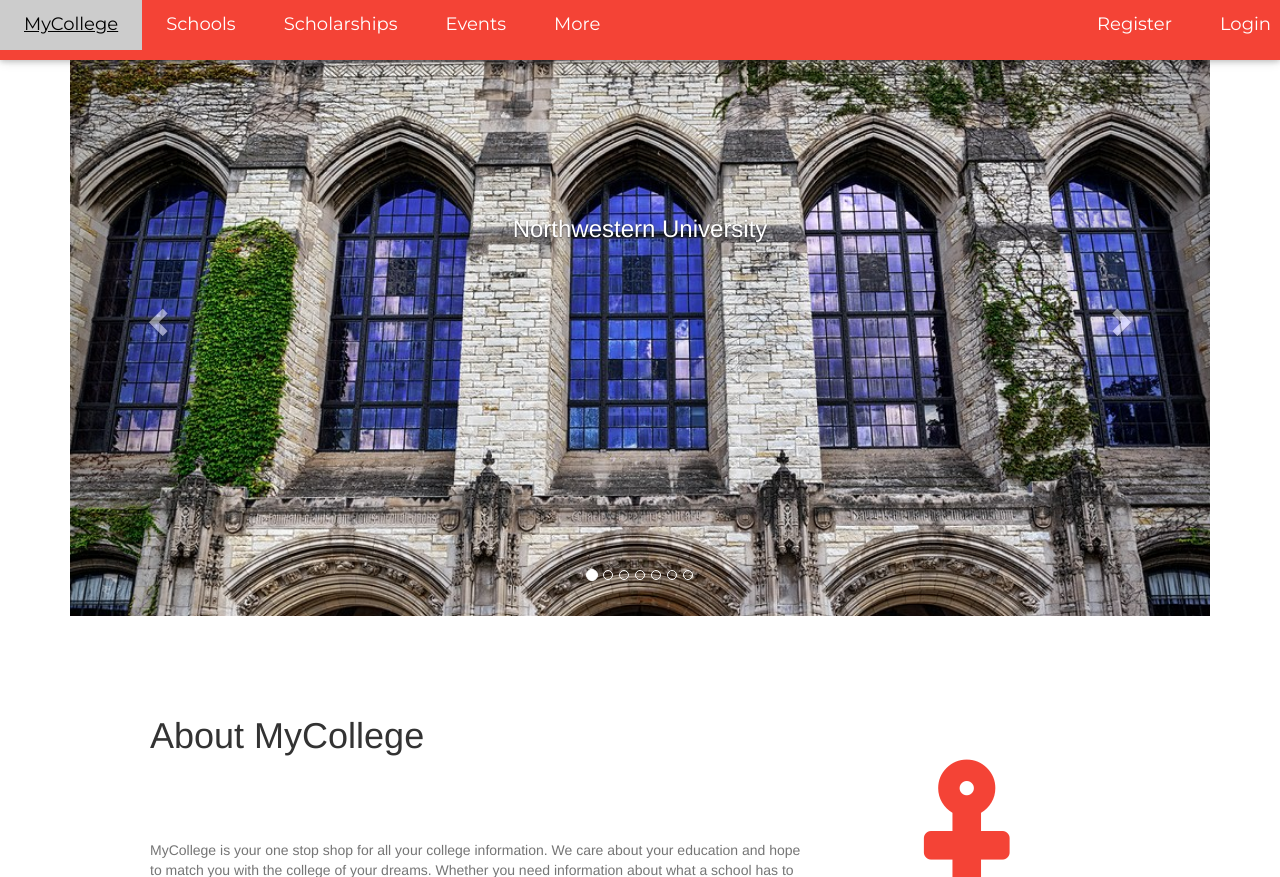
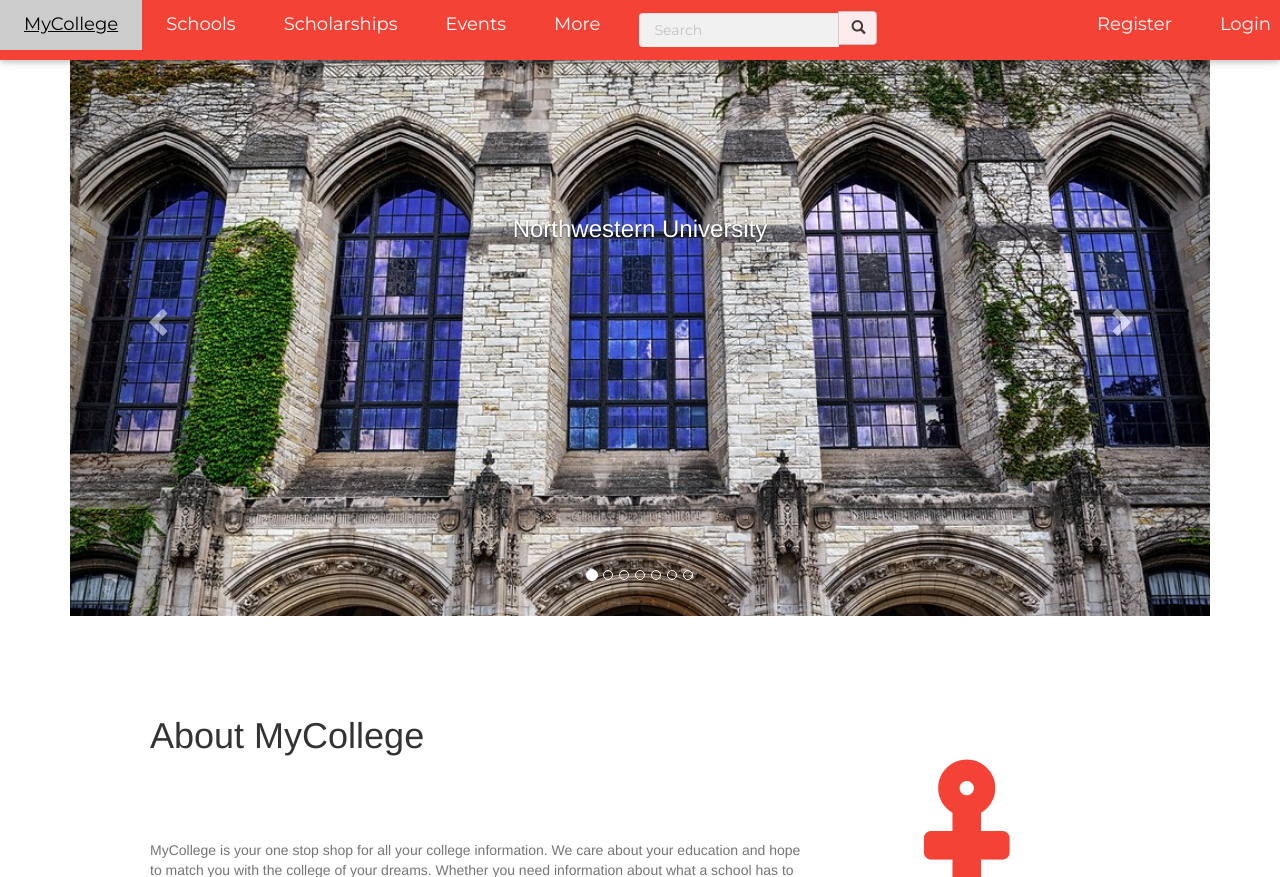
Before and after one commit to kalevias/MyCollege, a PHP site: page /index.php in a window 1280 px wide. Shown: the top 877 px of the page. Run offline with PHP 8.4, Linux system fonts and the light colour scheme; some libraries are stand-ins or nearby versions.

Commit message:
Added search button
Naba - Added search box and button area.

```diff
--- a/pages/homepage/index.php
+++ b/pages/homepage/index.php
@@ -19,6 +19,10 @@ if(isset($_POST["requestType"]) && $_POST["requestType"] == "logout"){
 <title>MyCollege</title>
 <meta charset="UTF-8">
 <meta name="viewport" content="width=device-width, initial-scale=1">
+
+<meta name="viewport" content="width=device-width, initial-scale=1">
+<link rel="stylesheet" href="https://cdnjs.cloudflare.com/ajax/libs/font-awesome/4.7.0/css/font-awesome.min.css">
+
 <link rel="stylesheet" href="https://www.w3schools.com/w3css/4/w3.css">
 <link rel="stylesheet" href="https://fonts.googleapis.com/css?family=Lato">
 <link rel="stylesheet" href="https://fonts.googleapis.com/css?family=Montserrat">
@@ -49,7 +53,22 @@ if(isset($_POST["requestType"]) && $_POST["requestType"] == "logout"){
         <a href="#" class="w3-bar-item w3-button w3-hide-small w3-padding-large w3-hover-white">Scholarships</a>
         <a href="#" class="w3-bar-item w3-button w3-hide-small w3-padding-large w3-hover-white">Events</a>
         <a href="#" class="w3-bar-item w3-button w3-hide-small w3-padding-large w3-hover-white">More</a>
+        <form class="navbar-form navbar-left" action="/mycollege/pages/Search/SearchResults.php">
+
+           <div class="input-group">
+
+
+                <input type="text" class="form-control" placeholder="Search" name="search">
+                <div class="input-group-btn">
+                    <button class="btn btn-default" type="submit">
+                        <i class="glyphicon glyphicon-search"></i>
+                    </button>
+                </div>
+            </div>
+        </form>
+
         <p class="navbar-right actions">
+
 			<?php
 			if($loggedIn){
 			?>
@@ -331,21 +350,6 @@ if(isset($_POST["requestType"]) && $_POST["requestType"] == "logout"){
     </body>
 
 
-    <script>
-        // Get the modal
-        var modal1 = document.getElementById('id01');
-        var modal2 = document.getElementById('id02');
-
-        // When the user clicks anywhere outside of the modal, close it
-        window.onclick = function (event) {
-            if (event.target == modal1) {
-                modal1.style.display = "none";
-            }
-            if (event.target == modal2) {
-                modal2.style.display = "none";
-            }
-        }
-    </script>
     <!-- Navbar on small screens -->
     <div id="navDemo" class="w3-bar-block w3-white w3-hide w3-hide-large w3-hide-medium w3-large">
         <a href="#" class="w3-bar-item w3-button w3-padding-large">Link 1</a>
```
